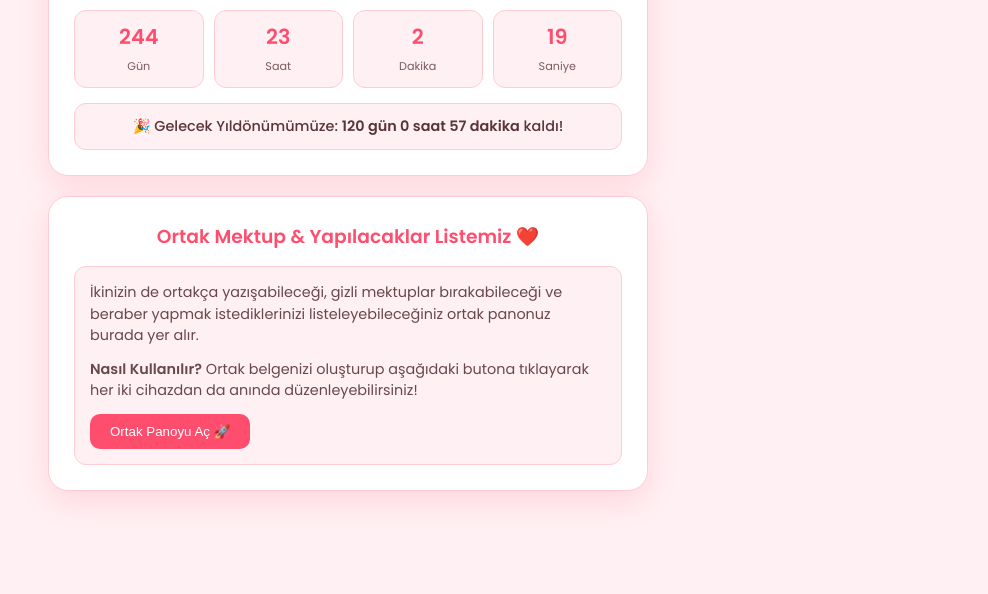
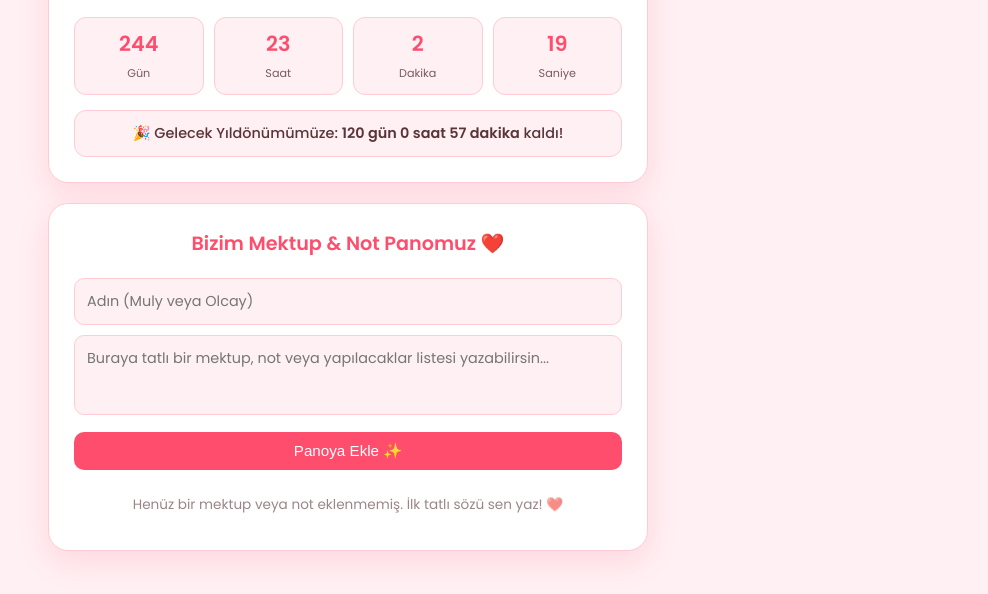
Before and after one commit to lastshadow1907-creator/web, a plain HTML site: page index.html in a window 1280 px wide. Shown: the part 206-800 px from the top of the page, without its empty margins (292-1280 px from the left). Drawn offline with Linux system fonts and the light colour scheme.

Commit message:
index.html

```diff
--- a/index.html
+++ b/index.html
@@ -80,7 +80,7 @@
 
         h1 {
             font-family: 'Sacramento', cursive;
-            font-size: 3.5rem;
+            font-size: 3.8rem;
             color: var(--accent-color);
             margin-bottom: 5px;
         }
@@ -88,6 +88,7 @@
         h3 {
             color: var(--accent-color);
             margin-bottom: 10px;
+            font-size: 1.2rem;
         }
 
         p {
@@ -131,19 +132,22 @@
             font-size: 0.9rem;
         }
 
-        .shared-section {
+        input[type="text"], textarea {
+            width: 100%;
             background: var(--bg-color);
-            padding: 15px;
-            border-radius: 12px;
             border: 1px solid var(--border-color);
-            margin-top: 15px;
-            text-align: left;
+            color: var(--text-color);
+            padding: 12px;
+            border-radius: 10px;
+            font-family: 'Poppins', sans-serif;
+            margin-top: 10px;
+            outline: none;
+            font-size: 0.9rem;
         }
 
-        .shared-section p {
-            font-size: 0.9rem;
-            margin-bottom: 12px;
-            line-height: 1.5;
+        textarea {
+            height: 80px;
+            resize: none;
         }
 
         button.primary-btn {
@@ -154,12 +158,37 @@
             border-radius: 10px;
             cursor: pointer;
             font-weight: 500;
-            text-decoration: none;
-            display: inline-block;
+            margin-top: 10px;
+            width: 100%;
+            font-size: 0.95rem;
         }
 
         button.primary-btn:hover {
             background-color: var(--accent-hover);
+        }
+
+        .message-list {
+            margin-top: 15px;
+            display: flex;
+            flex-direction: column;
+            gap: 10px;
+            max-height: 250px;
+            overflow-y: auto;
+            text-align: left;
+        }
+
+        .message-item {
+            background: var(--bg-color);
+            padding: 12px;
+            border-radius: 10px;
+            border: 1px solid var(--border-color);
+            font-size: 0.9rem;
+        }
+
+        .message-item strong {
+            color: var(--accent-color);
+            display: block;
+            margin-bottom: 4px;
         }
     </style>
 </head>
@@ -168,7 +197,7 @@
     <button class="theme-toggle" onclick="toggleTheme()">🌙 Tema Değiş</button>
 
     <div class="container">
-        <!-- Başlık ve İlişki Sayacı -->
+        <!-- Başlık, Sayaç ve Yıldönümü -->
         <div class="card">
             <h1>Muly & Olcay</h1>
             <p>Birlikte Geçen Sonsuz Zamanımız ❤️</p>
@@ -179,23 +208,20 @@
                 <div class="time-box"><span id="seconds">0</span><label>Saniye</label></div>
             </div>
 
-            <!-- Yıldönümüne Kalan Süre -->
             <div class="anniversary-banner" id="anniversaryCountdown">
                 Yıldönümümüze kalan süre hesaplanıyor... ✨
             </div>
         </div>
 
-        <!-- Ortak Mektup ve Yapılacaklar Listesi Alanı -->
+        <!-- Site İçi Ortak Mektup ve Not Panosu -->
         <div class="card">
-            <h3>Ortak Mektup & Yapılacaklar Listemiz ❤️</h3>
-            <div class="shared-section">
-                <p>İkinizin de ortakça yazışabileceği, gizli mektuplar bırakabileceği ve beraber yapmak istediklerinizi listeleyebileceğiniz ortak panonuz burada yer alır.</p>
-                <p><b>Nasıl Kullanılır?</b> Ortak belgenizi oluşturup aşağıdaki butona tıklayarak her iki cihazdan da anında düzenleyebilirsiniz!</p>
+            <h3>Bizim Mektup & Not Panomuz ❤️</h3>
+            <input type="text" id="senderName" placeholder="Adın (Muly veya Olcay)">
+            <textarea id="noteInput" placeholder="Buraya tatlı bir mektup, not veya yapılacaklar listesi yazabilirsin..."></textarea>
+            <button class="primary-btn" onclick="addMessage()">Panoya Ekle ✨</button>
 
-                <!-- Buraya kendi ortak Google Docs / Google Keep veya not linkinizi koyabilirsiniz -->
-                <a href="https://docs.google.com" target="_blank">
-                    <button class="primary-btn">Ortak Panoyu Aç 🚀</button>
-                </a>
+            <div class="message-list" id="messageList">
+                <!-- Yazılanlar doğrudan sitede liste halinde görünecek -->
             </div>
         </div>
     </div>
@@ -206,7 +232,7 @@
         function updateCounters() {
             const now = new Date();
 
-            // 1. İlişki Sayacı
+            // İlişki Sayacı
             const diff = now - startDate;
             if (diff > 0) {
                 const days = Math.floor(diff / (1000 * 60 * 60 * 24));
@@ -220,7 +246,7 @@
                 document.getElementById("seconds").innerText = seconds;
             }
 
-            // 2. Yıldönümüne Kalan Süre (Her yıl 14 Mart)
+            // Yıldönümüne Kalan Süre
             const currentYear = now.getFullYear();
             let nextAnniversary = new Date(currentYear, 2, 14, 0, 8, 0);
 
@@ -249,9 +275,46 @@
             localStorage.setItem("theme", newTheme);
         }
 
+        // Pano Mesajlarını Yönetme
+        function loadMessages() {
+            const messages = JSON.parse(localStorage.getItem("romanticMessages")) || [];
+            const listContainer = document.getElementById("messageList");
+            listContainer.innerHTML = "";
+
+            if (messages.length === 0) {
+                listContainer.innerHTML = '<p style="text-align:center; opacity:0.6; font-size:0.85rem; padding: 10px;">Henüz bir mektup veya not eklenmemiş. İlk tatlı sözü sen yaz! ❤️</p>';
+                return;
+            }
+
+            messages.forEach((msg) => {
+                const div = document.createElement("div");
+                div.className = "message-item";
+                div.innerHTML = `<strong>${msg.name}</strong> ${msg.text}`;
+                listContainer.appendChild(div);
+            });
+        }
+
+        function addMessage() {
+            const name = document.getElementById("senderName").value.trim();
+            const text = document.getElementById("noteInput").value.trim();
+
+            if (!name || !text) {
+                alert("Lütfen adını ve mesajını yaz knk! 😊");
+                return;
+            }
+
+            const messages = JSON.parse(localStorage.getItem("romanticMessages")) || [];
+            messages.unshift({ name: name, text: text });
+            localStorage.setItem("romanticMessages", JSON.stringify(messages));
+
+            document.getElementById("noteInput").value = "";
+            loadMessages();
+        }
+
         window.onload = function() {
             const savedTheme = localStorage.getItem("theme") || "light";
-            body.setAttribute("data-theme", savedTheme);
+            document.body.setAttribute("data-theme", savedTheme);
+            loadMessages();
         };
     </script>
 </body>
```
